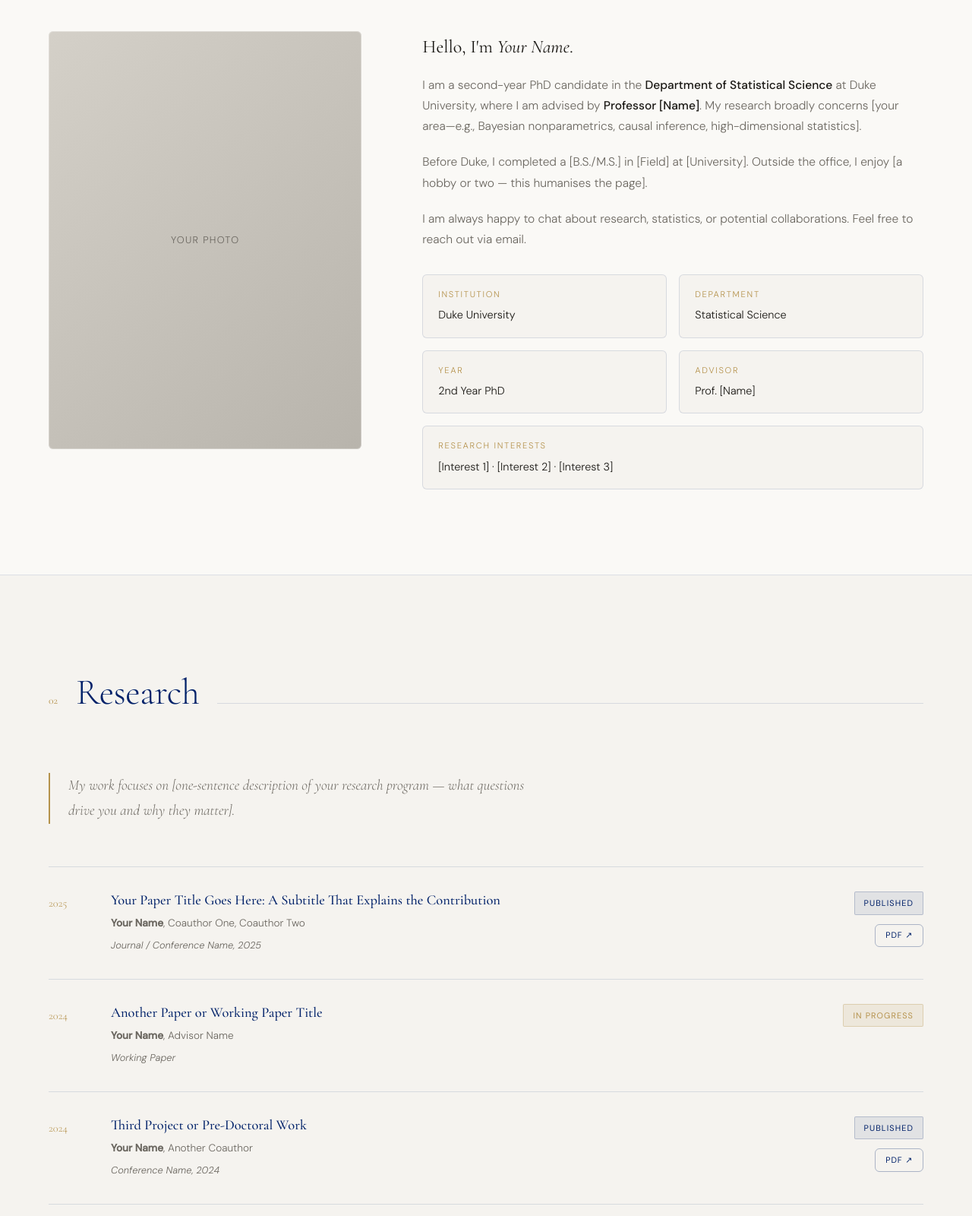
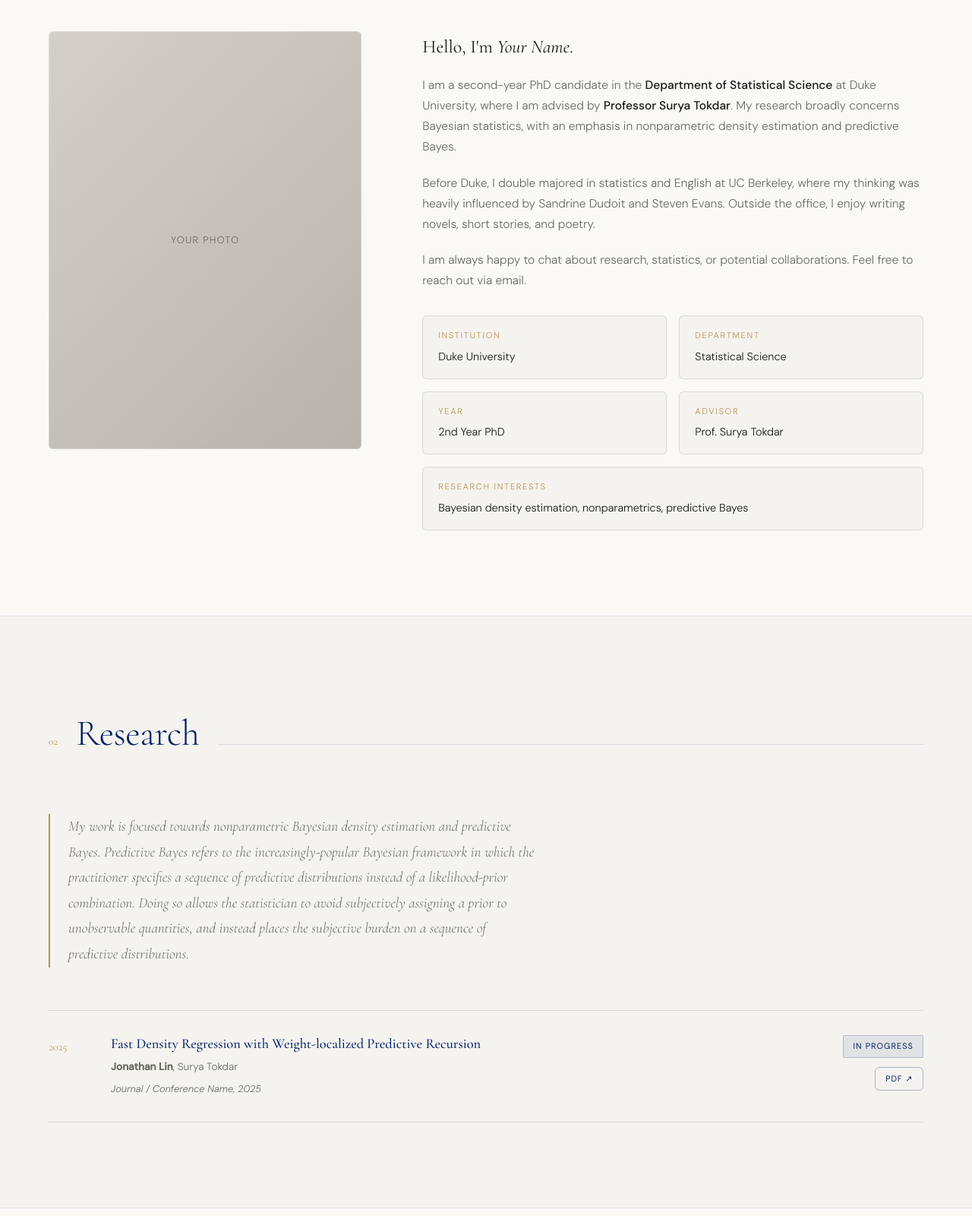
Before and after one commit to jlin900-pixel/jlin900-pixel.github.io, a plain HTML site: page index.html in a window 1280 px wide. Shown: the part 1020-2620 px from the top of the page at 76% size. Drawn offline with nearby package versions, Linux system fonts and the light colour scheme.

Commit message:
Update index.html
added some things

```diff
--- a/index.html
+++ b/index.html
@@ -732,13 +732,12 @@
         <h3>Hello, I'm <em>Your Name</em>.</h3>
         <p>
           I am a second-year PhD candidate in the <strong>Department of Statistical Science</strong>
-          at Duke University, where I am advised by <strong>Professor [Name]</strong>.
-          My research broadly concerns [your area—e.g., Bayesian nonparametrics, causal inference,
-          high-dimensional statistics].
+          at Duke University, where I am advised by <strong>Professor Surya Tokdar</strong>.
+          My research broadly concerns Bayesian statistics, with an emphasis in nonparametric density estimation and predictive Bayes.
         </p>
         <p>
-          Before Duke, I completed a [B.S./M.S.] in [Field] at [University].
-          Outside the office, I enjoy [a hobby or two — this humanises the page].
+          Before Duke, I double majored in statistics and English at UC Berkeley, where my thinking was heavily influenced by Sandrine Dudoit and Steven Evans.
+          Outside the office, I enjoy writing novels, short stories, and poetry.
         </p>
         <p>
           I am always happy to chat about research, statistics, or potential collaborations.
@@ -760,11 +759,11 @@
           </div>
           <div class="about-list-item">
             <div class="label">Advisor</div>
-            <div class="value">Prof. [Name]</div>
+            <div class="value">Prof. Surya Tokdar</div>
           </div>
           <div class="about-list-item" style="grid-column:1/-1;">
             <div class="label">Research Interests</div>
-            <div class="value">[Interest 1] · [Interest 2] · [Interest 3]</div>
+            <div class="value">Bayesian density estimation, nonparametrics, predictive Bayes</div>
           </div>
         </div>
       </div>
@@ -780,8 +779,10 @@
     </div>
 
     <p class="research-intro reveal">
-      My work focuses on [one-sentence description of your research
-      program — what questions drive you and why they matter].
+      My work is focused towards nonparametric Bayesian density estimation and predictive Bayes. Predictive Bayes refers
+      to the increasingly-popular Bayesian framework in which the practitioner specifies a sequence of predictive distributions
+      instead of a likelihood-prior combination. Doing so allows the statistician to avoid subjectively assigning a prior to
+      unobservable quantities, and instead places the subjective burden on a sequence of predictive distributions.
     </p>
 
     <div class="research-papers">
@@ -790,49 +791,20 @@
       <div class="paper-item reveal">
         <div class="paper-year">2025</div>
         <div class="paper-info">
-          <h4>Your Paper Title Goes Here: A Subtitle That Explains the Contribution</h4>
-          <div class="authors"><strong>Your Name</strong>, Coauthor One, Coauthor Two</div>
+          <h4>Fast Density Regression with Weight-localized Predictive Recursion</h4>
+          <div class="authors"><strong>Jonathan Lin</strong>, Surya Tokdar</div>
           <div class="venue"><em>Journal / Conference Name</em>, 2025</div>
           <div class="abstract">
-            A concise abstract or one-sentence description of what this paper does and why it matters.
-            Hover over a paper to reveal this text — replace it with your actual abstract.
+            We introduce PRx, a fast, finite-iteration algorithm for conditional density estimation.
+            Consistency is shown, and some applications are given through simulations and applied case studies.
+            The strength of PRx comes in the fact that it has an exceptionally efficient runtime,
+            is provably consistent, and comes with built-in tools for hyperparameter tuning.
+            Furthermore, it arises out of the predictive Bayes framework of Bayesian statistics,
+            which allows the practitioner to bypass MCMC procedures in favor of a simple, recursive algorithm.
           </div>
         </div>
         <div class="paper-tags">
-          <span class="tag tag-pub">Published</span>
-          <a href="#" class="btn btn-outline" style="font-size:0.68rem; padding:0.3rem 0.8rem; margin-top:0.25rem;">PDF ↗</a>
-        </div>
-      </div>
-
-      <!-- Paper 2 -->
-      <div class="paper-item reveal">
-        <div class="paper-year">2024</div>
-        <div class="paper-info">
-          <h4>Another Paper or Working Paper Title</h4>
-          <div class="authors"><strong>Your Name</strong>, Advisor Name</div>
-          <div class="venue">Working Paper</div>
-          <div class="abstract">
-            Brief description of this project's motivation, methods, and key findings.
-          </div>
-        </div>
-        <div class="paper-tags">
-          <span class="tag tag-wip">In Progress</span>
-        </div>
-      </div>
-
-      <!-- Paper 3 -->
-      <div class="paper-item reveal">
-        <div class="paper-year">2024</div>
-        <div class="paper-info">
-          <h4>Third Project or Pre-Doctoral Work</h4>
-          <div class="authors"><strong>Your Name</strong>, Another Coauthor</div>
-          <div class="venue"><em>Conference Name</em>, 2024</div>
-          <div class="abstract">
-            Description of your contribution and the significance of the results.
-          </div>
-        </div>
-        <div class="paper-tags">
-          <span class="tag tag-pub">Published</span>
+          <span class="tag tag-pub">In progress</span>
           <a href="#" class="btn btn-outline" style="font-size:0.68rem; padding:0.3rem 0.8rem; margin-top:0.25rem;">PDF ↗</a>
         </div>
       </div>
```
